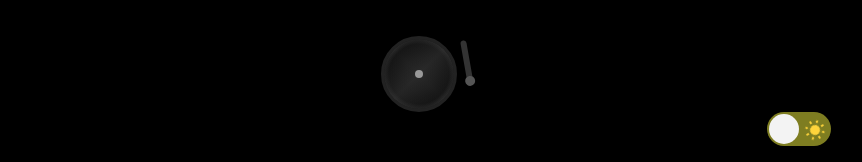
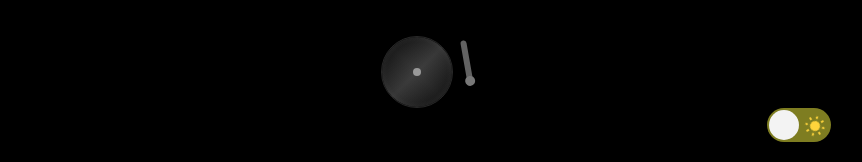
Before and after one commit to serenahuang225/serenahuang, a React (Create React App) app: page /resume in a window 1280 px wide. Shown: the top 162 px of the page, without its empty margins (209-1071 px from the left). Built offline with nearby package versions, Linux system fonts and the light colour scheme; a web font is replaced by a local one.

Commit message:
edit music player

```diff
--- a/src/components/AudioButton/AudioButton.css
+++ b/src/components/AudioButton/AudioButton.css
@@ -9,9 +9,9 @@
 .vinyl {
   width: 70px;
   height: 70px;
-  background: radial-gradient(circle, #000 60%, #555 90%);
+  background: radial-gradient(circle, #000 60%, #282828 90%);
   border-radius: 50%;
-  border: 3px solid #222;
+  border: 1px solid #282828;
   position: relative;
   overflow: hidden; /* Ensures the shine stays within the vinyl */
 }
@@ -40,7 +40,7 @@
     rgba(255, 255, 255, 0.2) 50%,
     rgba(0, 0, 0, 0.2) 100%
   ); */
-  background: linear-gradient(to bottom right, rgba(0, 0, 0, 0.2), rgba(255, 255, 255, 0.12), rgba(0, 0, 0, 0.2))
+  background: linear-gradient(to bottom right, rgba(0, 0, 0, 0.2), rgba(255, 255, 255, 0.2), rgba(0, 0, 0, 0.2))
     no-repeat 0 0,
     linear-gradient(to bottom left, rgba(0, 0, 0, 0.7), rgba(255, 255, 255, 0.05), rgba(0, 0, 0, 0.7))
     no-repeat 0 0;
@@ -68,7 +68,7 @@
   z-index: 3;
   width: 40px; /* Scaled down tonearm */
   height: 6px;
-  background-color: #333;
+  background-color: #626262;
   position: absolute;
   top: 5%;
   right: -25px;
@@ -82,7 +82,7 @@
   content: "";
   width: 10px; /* Smaller tonearm base */
   height: 10px;
-  background-color: #555;
+  background-color: #787878;
   border-radius: 50%;
   position: absolute;
   top: -2px;
```
